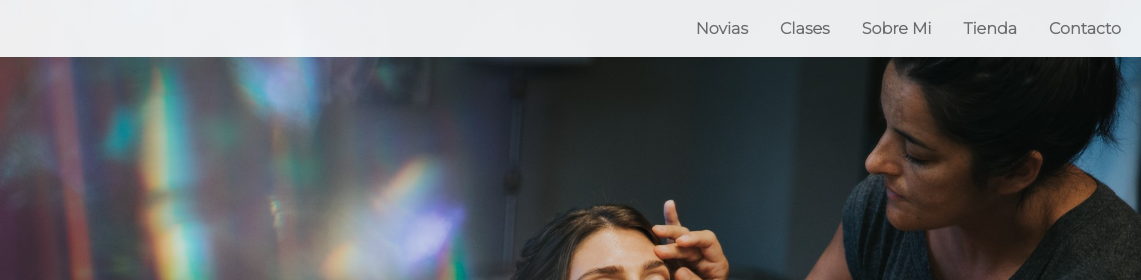
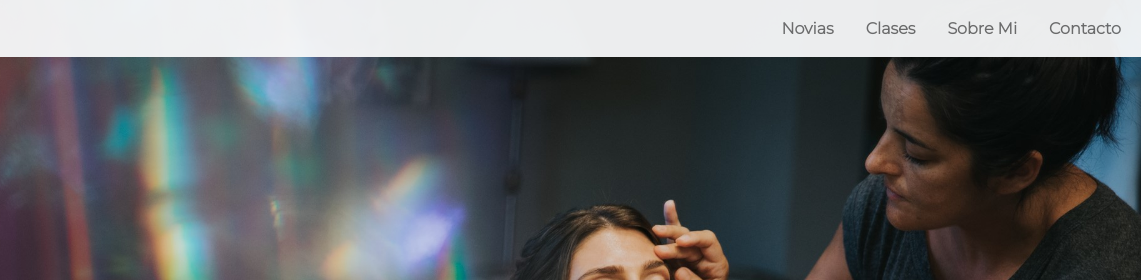
Before and after one commit to daianavaisman/dw-proyecto-final, a website: page index.html in a window 1280 px wide. Shown: the top 280 px of the page, 139-1280 px from the left. Drawn offline with nearby package versions, Linux system fonts and the light colour scheme.

Commit message:
Update index.html

```diff
--- a/index.html
+++ b/index.html
@@ -40,7 +40,7 @@
           <a class="nav-link fw-bold me-3" href="#novias">Novias</a>
           <a class="nav-link fw-bold me-3" href="#clases">Clases</a>
           <a class="nav-link fw-bold me-3" href="#sobreMi">Sobre Mi</a>
-          <a class="nav-link fw-bold me-3" href="tienda.html">Tienda</a>
+<!--           <a class="nav-link fw-bold me-3" href="tienda.html">Tienda</a>  -->
           <a class="nav-link fw-bold nav-bar-lastitem-responsive" href="#contacto">Contacto</a>
         </div>
       </div>
```
